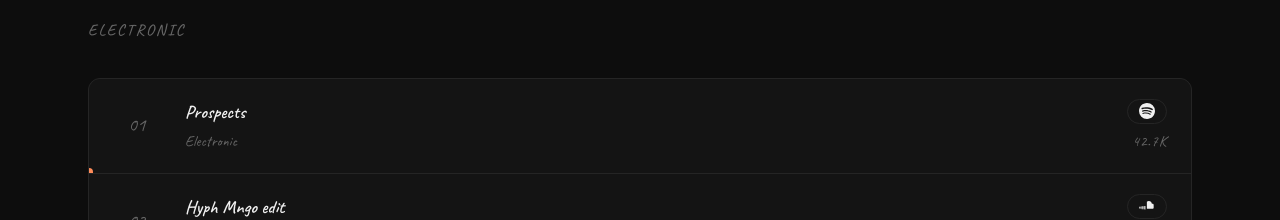
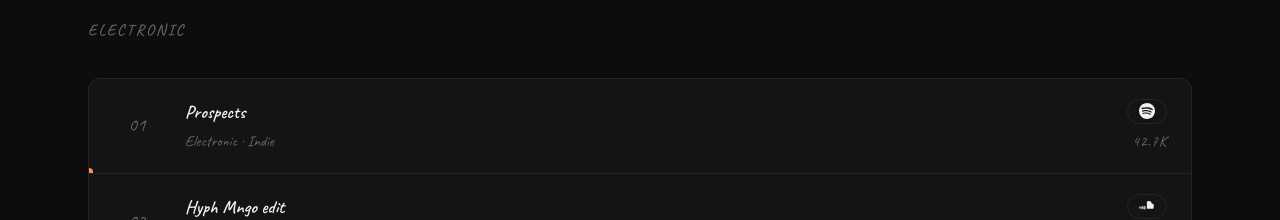
Before and after one commit to dylancrawte/crawta, a React (Vite) app: page / in a window 1280 px wide. Shown: the part 1526-1746 px from the top of the page. Built offline with nearby package versions, Linux system fonts and the light colour scheme.

Commit message:
name tag update

```diff
--- a/src/sections/Music.tsx
+++ b/src/sections/Music.tsx
@@ -45,7 +45,7 @@ const previousTracks = [
     id: "p1",
     num: "01",
     name: "Prospects",
-    meta: "Electronic",
+    meta: "Electronic · Indie",
     src: "/audio/prospects-master.wav",
     linkUrl: "https://open.spotify.com/track/2enVbhmGydv09lge4me8kp",
     platform: "spotify",
```
